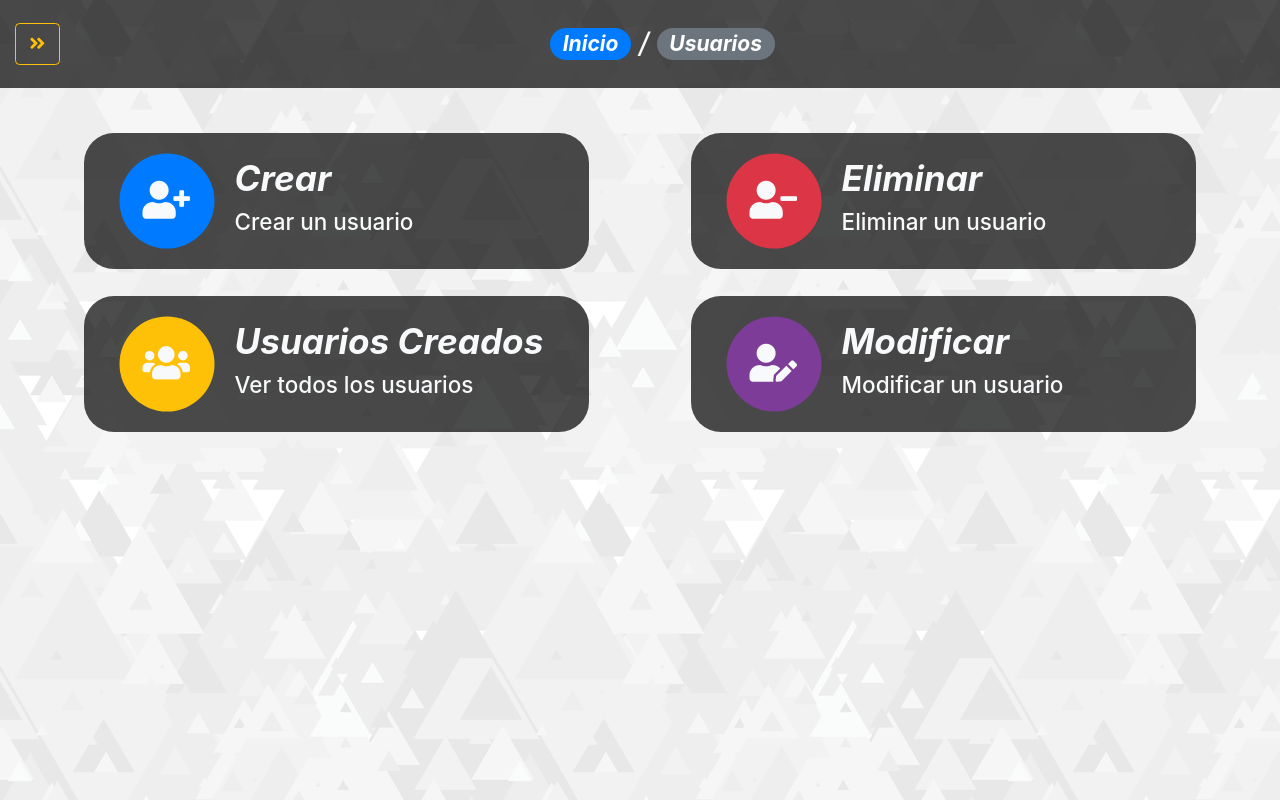
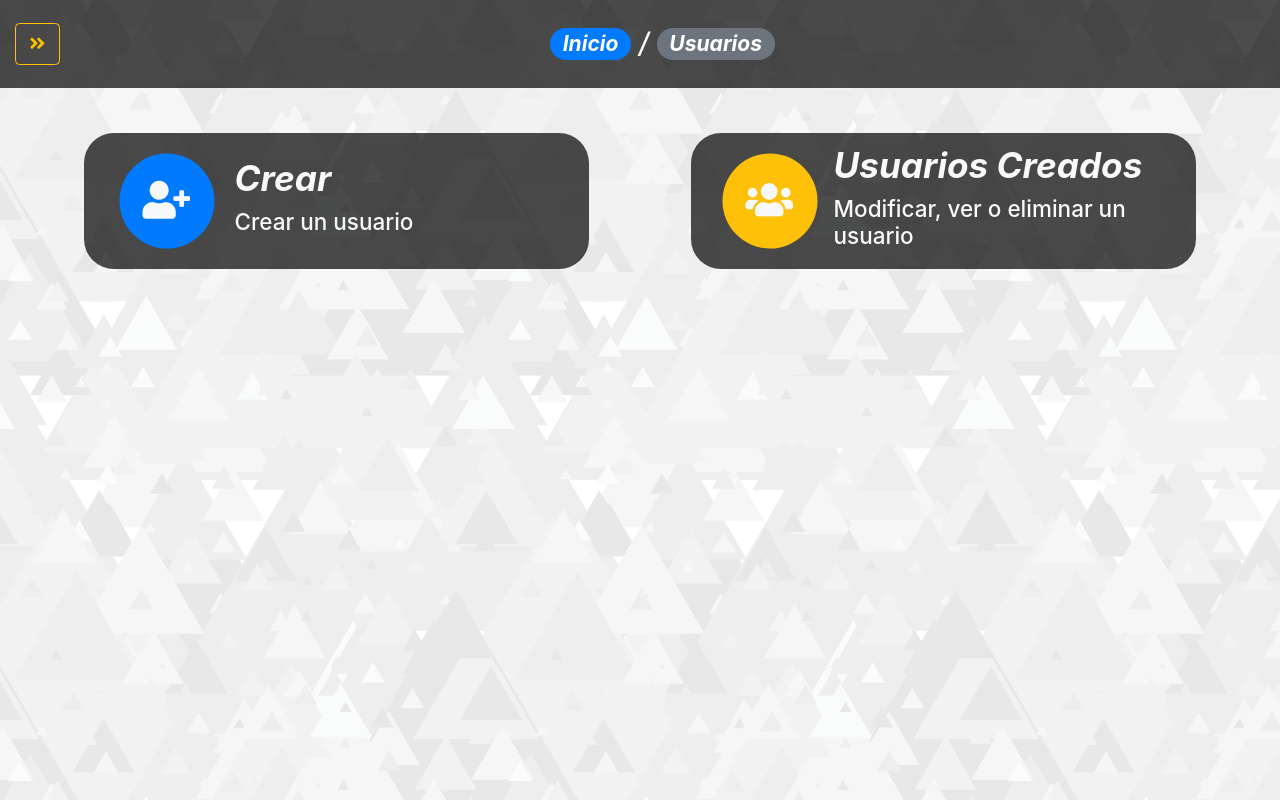
Before and after one commit to CristianFonseca03/imagen_digital, a Django app: page /user/ in a window 1280 px wide. Run offline with Django 3.2, Linux system fonts and the light colour scheme; a user stored in the database is signed in; parts of the project's set-up code (start-up, migrations or seed data) failed here and were passed over; some libraries are stand-ins or nearby versions.

Commit message:
Create DeleteView from users

```diff
--- /dev/null
+++ b/templates/message.html
@@ -0,0 +1,11 @@
+{% if messages %}
+{% for message in messages %}
+<div class="alert {% if message.level == DEFAULT_MESSAGE_LEVELS.ERROR %}alert-danger{% endif %}{% if message.level == DEFAULT_MESSAGE_LEVELS.SUCCESS %}alert-success{% endif %}"
+     role="alert">
+    {{ message }}
+    <button type="button" class="close" data-dismiss="alert" aria-label="Close">
+        <span aria-hidden="true">&times;</span>
+    </button>
+</div>
+{% endfor %}
+{% endif %}
--- a/templates/users/home.html
+++ b/templates/users/home.html
@@ -13,7 +13,7 @@
 {% endblock %}
 
 {% block content %}
-<!-- Row 1 -->
+{% include 'message.html' %}
 <div class="d-flex flex-row flex-wrap flex-md-nowrap justify-content-around">
     <!-- Modulo de crear usuarios -->
     <a href="{% url 'user:signup' %}"
@@ -24,34 +24,13 @@
             </div>
         </div>
         <div>
-            <h1 class="font-italic text-capitalize font-weight-bold d-md-none">Crear</h1>
-            <h3 class="d-md-none">Crear un usuario</h3>
+            <h1 class="font-italic text-capitalize font-weight-bold d-md-none ml-4">Crear</h1>
+            <h3 class="d-md-none ml-4">Crear un usuario</h3>
             <h2 class="font-italic text-capitalize font-weight-bold d-none d-md-block">Crear</h2>
             <h4 class="d-none d-md-block">Crear un usuario</h4>
         </div>
     </a>
     <!-- Modulo de crear usuarios -->
-    <!-- Modulo de eliminar usuarios -->
-    <a href=""
-       class="nounderline module-panel col-12 col-md-5 top mt-4 text-light d-flex justify-content-center align-items-center justify-content-md-start"
-       id="module-link">
-        <div class="cont-log-module m-3 d-flex justify-content-center flex-column align-items-center">
-            <div class="circle-module p-2 bg-danger m-1 d-flex justify-content-center flex-column text-center">
-                <i class="fas fa-user-minus"></i>
-            </div>
-        </div>
-        <div>
-            <h1 class="font-italic text-capitalize font-weight-bold d-md-none">Eliminar</h1>
-            <h3 class="d-md-none">Eliminar un usuario</h3>
-            <h2 class="font-italic text-capitalize font-weight-bold d-none d-md-block">Eliminar</h2>
-            <h4 class="d-none d-md-block">Eliminar un usuario</h4>
-        </div>
-    </a>
-    <!-- eliminar usuarios -->
-</div>
-<!-- Row 1 -->
-<!-- Row 2 -->
-<div class="d-flex flex-row flex-wrap flex-md-nowrap justify-content-around">
     <!-- Modulo de ver usuarios -->
     <a href="{% url 'user:list-users' %}"
        class="nounderline module-panel col-12 col-md-5 top mt-4 text-light d-flex justify-content-center align-items-center justify-content-md-start">
@@ -61,30 +40,17 @@
             </div>
         </div>
         <div>
-            <h1 class="font-italic text-capitalize font-weight-bold d-md-none">Usuarios creados</h1>
-            <h3 class="d-md-none">Ver todos los usuarios</h3>
+            <h1 class="font-italic text-capitalize font-weight-bold d-md-none ml-4">Usuarios creados</h1>
+            <h3 class="d-md-none ml-4">Modificar, ver o eliminar un usuario</h3>
             <h2 class="font-italic text-capitalize font-weight-bold d-none d-md-block">Usuarios
                 creados</h2>
-            <h4 class="d-none d-md-block">Ver todos los usuarios</h4>
+            <h4 class="d-none d-md-block">Modificar, ver o eliminar un usuario</h4>
         </div>
     </a>
     <!-- Modulo de ver usuarios -->
-    <!-- Modulo de modificar usuarios -->
-    <a href=""
-       class="nounderline module-panel col-12 col-md-5 top mt-4 text-light d-flex justify-content-center align-items-center justify-content-md-start">
-        <div class="cont-log-module m-3 d-flex justify-content-center flex-column align-items-center">
-            <div class="circle-module p-2 bg-purple m-1 d-flex justify-content-center flex-column text-center">
-                <i class="fas fa-user-edit"></i>
-            </div>
-        </div>
-        <div>
-            <h1 class="font-italic text-capitalize font-weight-bold d-md-none">Modificar</h1>
-            <h3 class="d-md-none">Modificar un usuario</h3>
-            <h2 class="font-italic text-capitalize font-weight-bold d-none d-md-block">Modificar</h2>
-            <h4 class="d-none d-md-block">Modificar un usuario</h4>
-        </div>
-    </a>
-    <!-- modificar usuarios -->
+</div>
+{% block delete_warning %}
+{% endblock %}
 </div>
 <!-- Row 2 -->
 {% endblock %}
--- a/users/urls.py
+++ b/users/urls.py
@@ -1,6 +1,6 @@
 from django.urls import path
 from users import views
-from users.views import UserDetailView, HomeView, UsersListView
+from users.views import UserDetailView, HomeView, UsersListView, UserDeleteView
 
 app_name = 'users'
 urlpatterns = [
@@ -10,4 +10,5 @@ urlpatterns = [
     path(route='logout/', view=views.logout_view, name='logout'),
     path(route='find/<str:username>/', view=UserDetailView.as_view(), name='detail'),
     path(route='list-users/', view=UsersListView.as_view(), name='list-users'),
+    path(route='delete/<str:username>/', view=UserDeleteView.as_view(), name='delete'),
 ]
--- a/users/views.py
+++ b/users/views.py
@@ -1,10 +1,13 @@
 # Django classes
 from django.contrib.auth import authenticate, login, logout
 from django.shortcuts import render, redirect
-from django.views.generic import DetailView, TemplateView, ListView
+from django.views.generic import DetailView, TemplateView, ListView, DeleteView
 from django.contrib.auth.mixins import LoginRequiredMixin, PermissionRequiredMixin
 from django.contrib.auth.decorators import login_required, permission_required
 from django.contrib import messages
+from django.urls import reverse_lazy
+from django.contrib.messages.views import SuccessMessageMixin
+
 
 # Models
 from django.contrib.auth import get_user_model
@@ -32,7 +35,7 @@ def login_view(request):
 
 @permission_required(('user.is_authenticated','user.is_superuser'))
 def signup_view(request):
-    """Sign up view"""
+    """Sign up view."""
     if request.method == 'POST':
         form = SignupForm(request.POST)
         if form.is_valid():
@@ -50,13 +53,13 @@ def signup_view(request):
 
 @login_required
 def logout_view(request):
-    """Logout a user"""
+    """Logout a user."""
     logout(request)
     return redirect('user:login')
 
 
 class UserDetailView(LoginRequiredMixin, DetailView):
-    """User Detail View"""
+    """User Detail View."""
     template_name = "users/detail.html"
     slug_field = "username"
     slug_url_kwarg = "username"
@@ -75,3 +78,16 @@ class UsersListView(PermissionRequiredMixin, ListView):
     model = User
     context_object_name = 'users'
     template_name = 'users/list_users.html'
+
+class UserDeleteView(PermissionRequiredMixin,SuccessMessageMixin,DeleteView):
+    """Delete user."""
+    permission_required = ('user.is_authenticated', 'user.is_superuser')
+    model = User
+    slug_field = "username"
+    slug_url_kwarg = "username"
+    template_name = 'users/delete_user.html'
+    success_url = reverse_lazy('user:home')
+    success_message = 'Perfil eliminado satisfactoriamente'
+    def delete(self, request, *args, **kwargs):
+        messages.success(self.request,self.success_message)
+        return super(UserDeleteView,self).delete(request, *args, **kwargs)
```
Also changed, not shown: templates/imagen_digital/home.html (+4 -4 lines), templates/users/delete_user.html (added, +41 -0 lines), templates/users/detail.html (+5 -13 lines), templates/users/list_users.html (+34 -3 lines), db.sqlite3.
